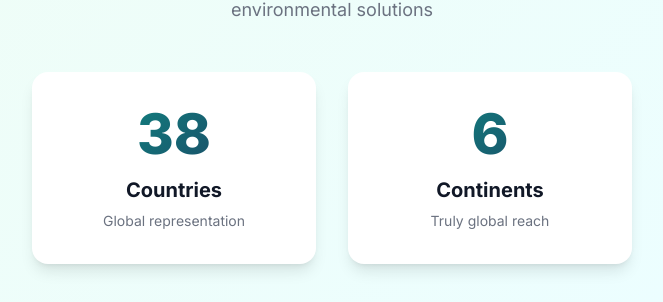
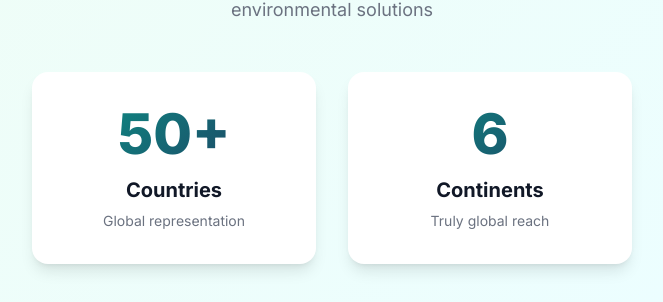
Before and after one commit to NexYouth/nexyouth, a Flask app: page /programs/environmental-competition in a window 1280 px wide. Shown: the part 1636-1938 px from the top of the page, without its empty margins (308-971 px from the left). Run offline with Flask 3, Linux system fonts and the light colour scheme.

Commit message:
Update Countries stat from 38 to 50+
Co-Authored-By: Claude Opus 4.6 <noreply@anthropic.com>

```diff
--- a/templates/environmental-competition.html
+++ b/templates/environmental-competition.html
@@ -2142,7 +2142,7 @@
             <!-- Impact Statistics -->
             <div class="impact-stats">
                 <div class="impact-stat">
-                    <div class="impact-number" data-count="38">38</div>
+                    <div class="impact-number" data-count="50">50+</div>
                     <div class="impact-label">Countries</div>
                     <div class="impact-detail">Global representation</div>
                 </div>
```
